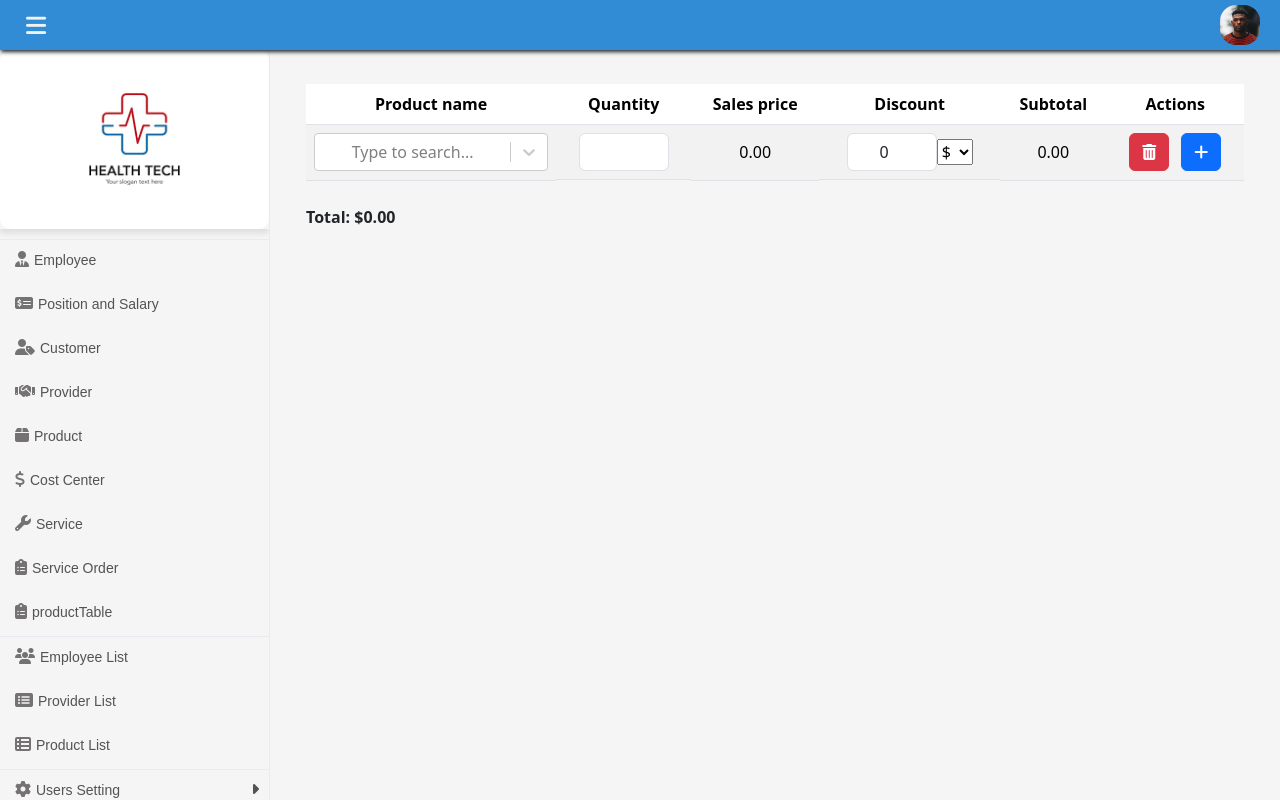
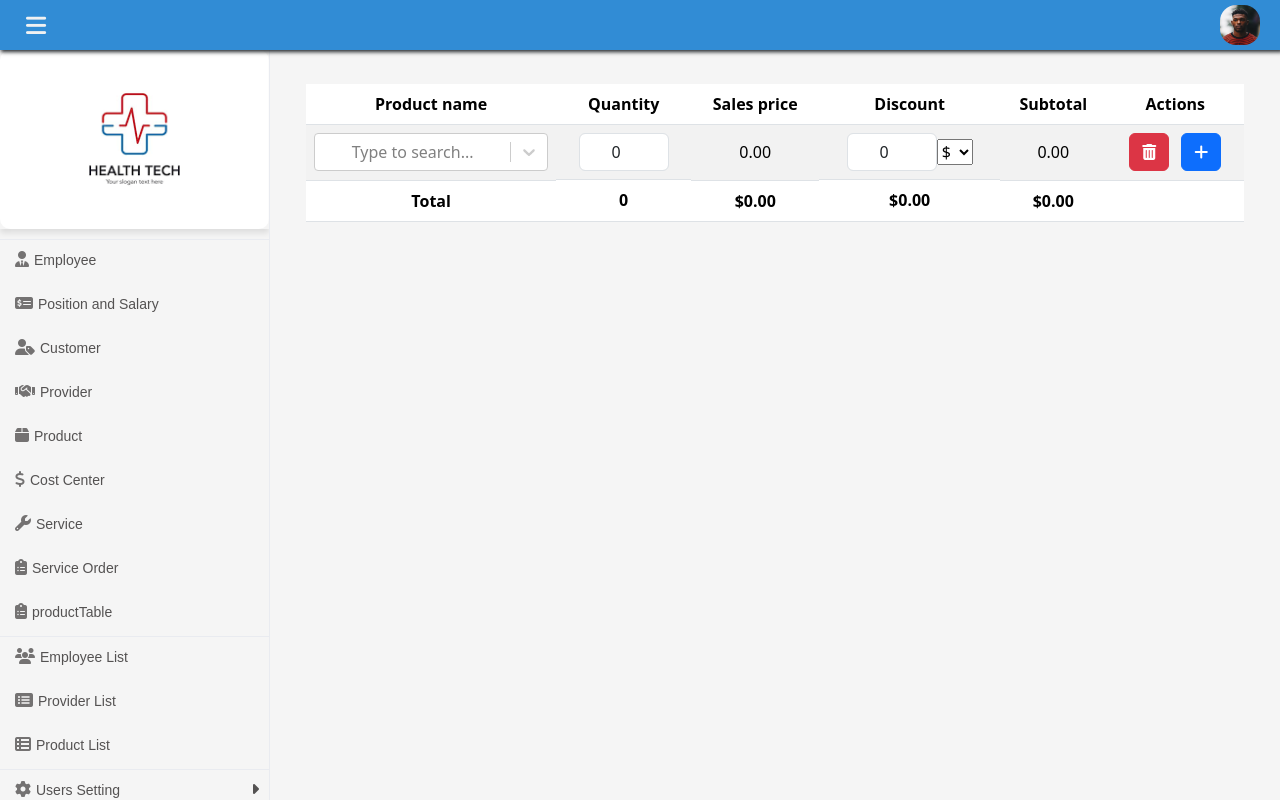
Before and after one commit to gomes007/fastwayfrontend, a Next.js app: page /productTable in a window 1280 px wide. Built offline with nearby package versions, Linux system fonts and the light colour scheme; no server answers.

Commit message:
table product

```diff
--- a/src/components/ProductRow.js
+++ b/src/components/ProductRow.js
@@ -12,7 +12,7 @@ function ProductRow({onProductChange, onRemove, onAdd, onRowUpdate}) {
                 salePrice: 0
             }
         },
-        quantity: "",
+        quantity: 0,
         discountType: "amount",
         discountAmount: 0,
         discountPercent: 0,
--- a/src/pages/productTable.js
+++ b/src/pages/productTable.js
@@ -2,8 +2,13 @@ import React, {useEffect, useState} from 'react';
 import ProductRow from '../components/ProductRow';
 
 function ProductTable() {
+
     const [rows, setRows] = useState([{}]);
     const [totalValue, setTotalValue] = useState(0);
+    const [totalQuantity, setTotalQuantity] = useState(0);
+    const [averageSalePrice, setAverageSalePrice] = useState(0);
+    const [discount, setDiscount] = useState(0);
+
 
     const addRow = () => {
         setRows([...rows, {}]);
@@ -21,11 +26,28 @@ function ProductTable() {
     };
 
 
+
+
     useEffect(() => {
         const newTotal = rows.reduce((sum, row) => sum + (row.totalValue || 0), 0);
+        const newTotalQuantity = rows.reduce((sum, row) => sum + Number(row.quantity || 0), 0);
+
+        const totalSalePrice = rows.reduce((sum, row) => {
+            const salePrice = row.product && row.product.price ? row.product.price.salePrice : 0;
+            return sum + (salePrice * row.quantity);
+        }, 0);
+
+        const newAverageSalePrice = newTotalQuantity ? totalSalePrice / newTotalQuantity : 0;
+        const newDiscount = newTotal - totalSalePrice;
+
         setTotalValue(newTotal);
-        console.log("Total value:", newTotal);
+        setTotalQuantity(newTotalQuantity);
+        setAverageSalePrice(newAverageSalePrice);
+        setDiscount(newDiscount);
     }, [rows]);
+
+
+
 
     return (
         <div className="m-4" style={{height: "500px"}}>
@@ -52,11 +74,26 @@ function ProductTable() {
                     />
 
                 ))}
+                <tr>
+                    <td className="text-center">
+                        <strong>Total</strong>
+                    </td>
+                    <td className="text-center">
+                        <strong>{totalQuantity}</strong>
+                    </td>
+                    <td className="text-center">
+                        <strong>${averageSalePrice.toFixed(2)}</strong>
+                    </td>
+                    <td className="text-center">
+                        <strong>${discount.toFixed(2)}</strong>
+                    </td>
+                    <td className="text-center">
+                        <strong>${totalValue.toFixed(2)}</strong>
+                    </td>
+                    <td></td>
+                </tr>
                 </tbody>
             </table>
-            <div className="text-right mt-4">
-                <strong>Total: ${totalValue.toFixed(2)}</strong>
-            </div>
         </div>
     );
 }
```
